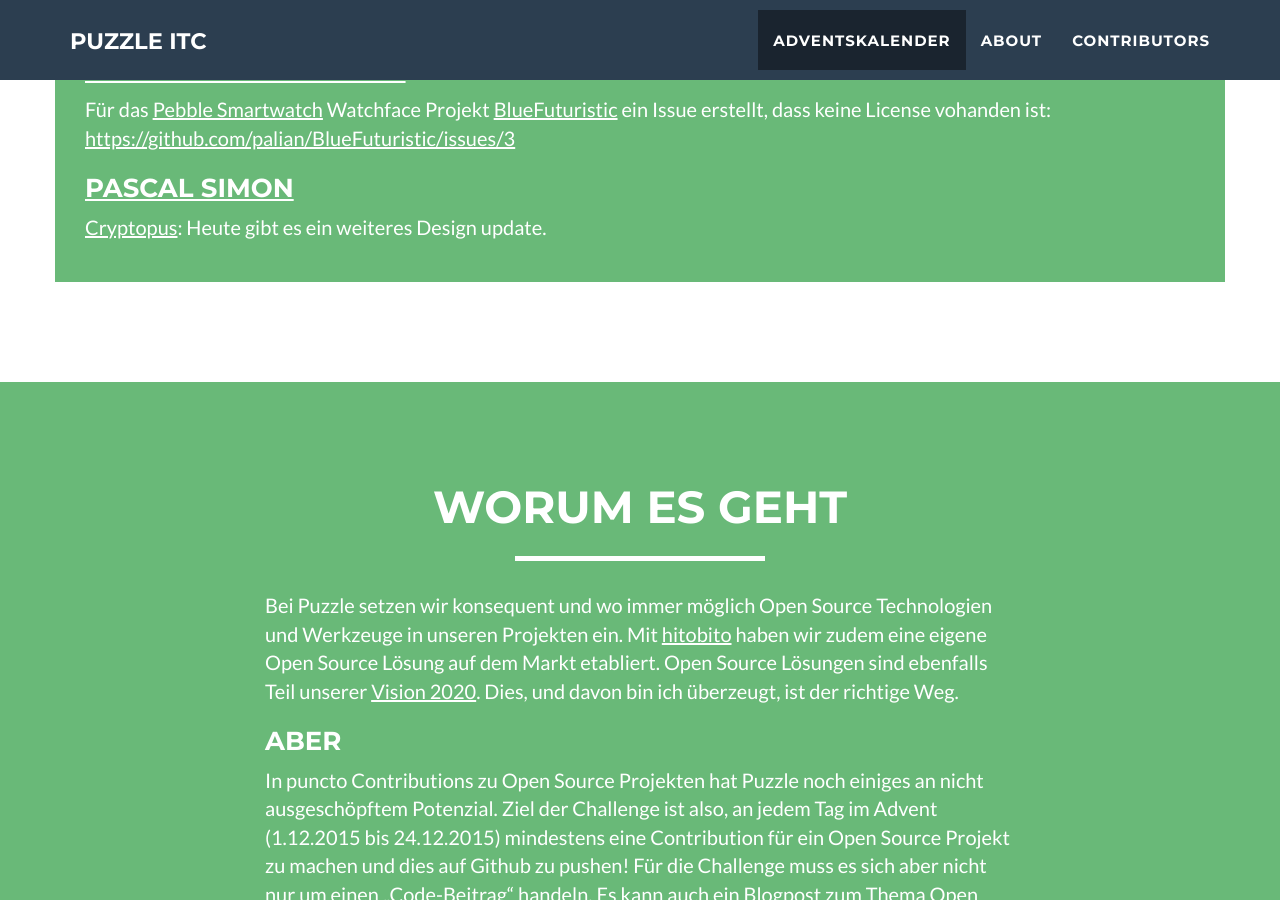
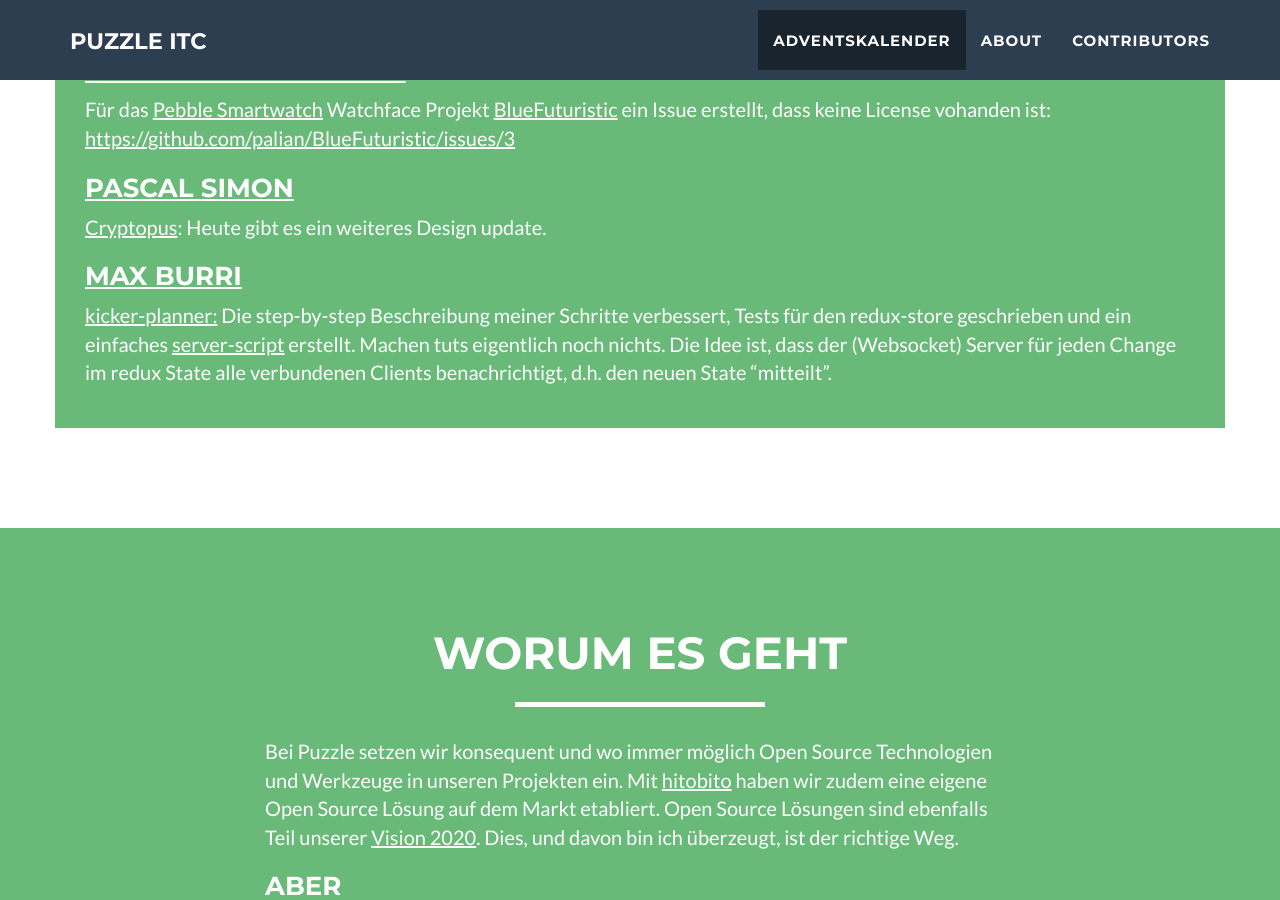
Before and after one commit to puzzle/opensource-advent-challenge-2015, a Jekyll site: the page built from index.html, in a window 1280 px wide and 900 px high, scrolled down 2858 px. Built offline with Jekyll 4.4.1, drawn with Linux system fonts in a browser that asks for light colours; nearby versions of some CDN libraries.

Commit message:
day 22...

```diff
--- a/_doors/22.markdown
+++ b/_doors/22.markdown
@@ -15,3 +15,6 @@
 
 ### [Pascal Simon](https://github.com/psunix)
 [Cryptopus](https://github.com/puzzle/cryptopus): Heute gibt es ein weiteres Design update.
+
+### [Max Burri](https://github.com/mburri)
+[kicker-planner:](https://github.com/mburri/kicker-planner) Die step-by-step Beschreibung meiner Schritte verbessert, Tests für den redux-store geschrieben und ein einfaches [server-script](https://github.com/mburri/kicker-planner/blob/eeb58686bfd4258546a7714fe1adb3756fd7d7fc/server/index.js) erstellt. Machen tuts eigentlich noch nichts. Die Idee ist, dass der (Websocket) Server für jeden Change im redux State alle verbundenen Clients benachrichtigt, d.h. den neuen State "mitteilt".
```
